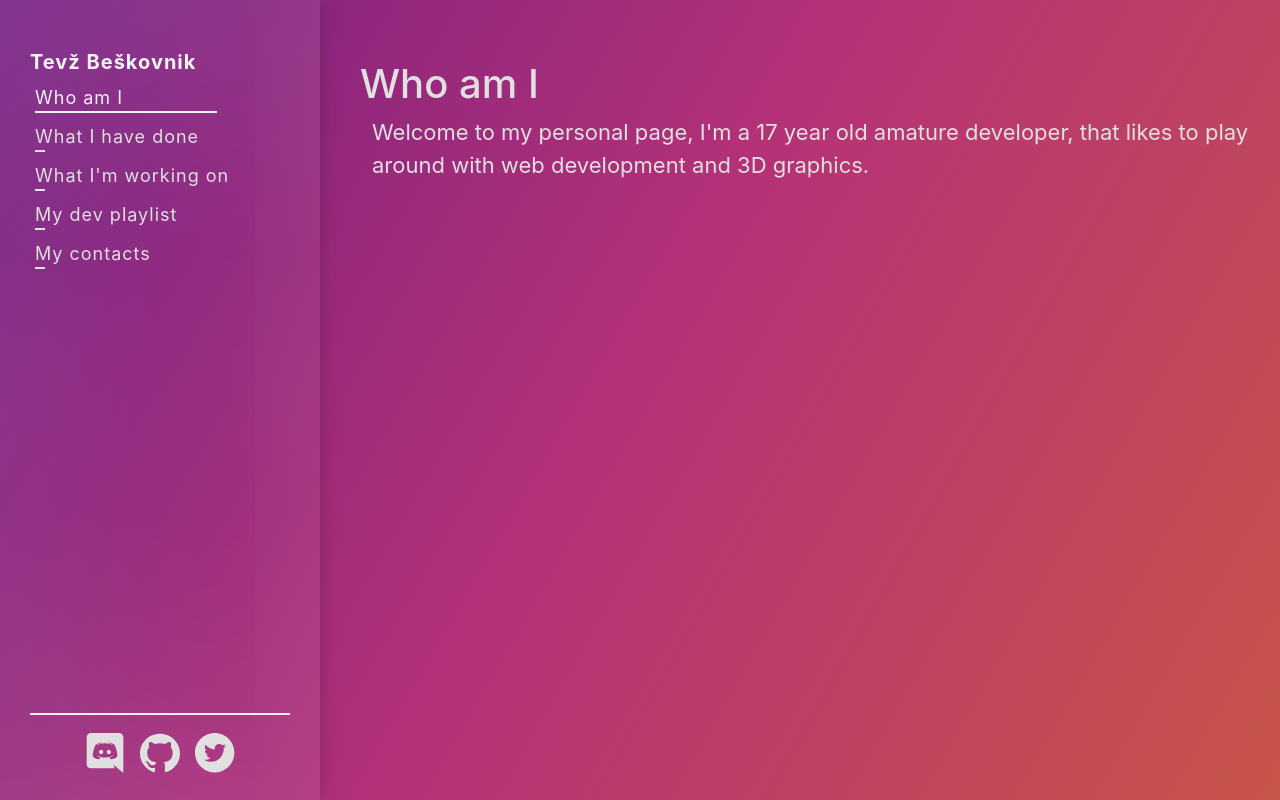
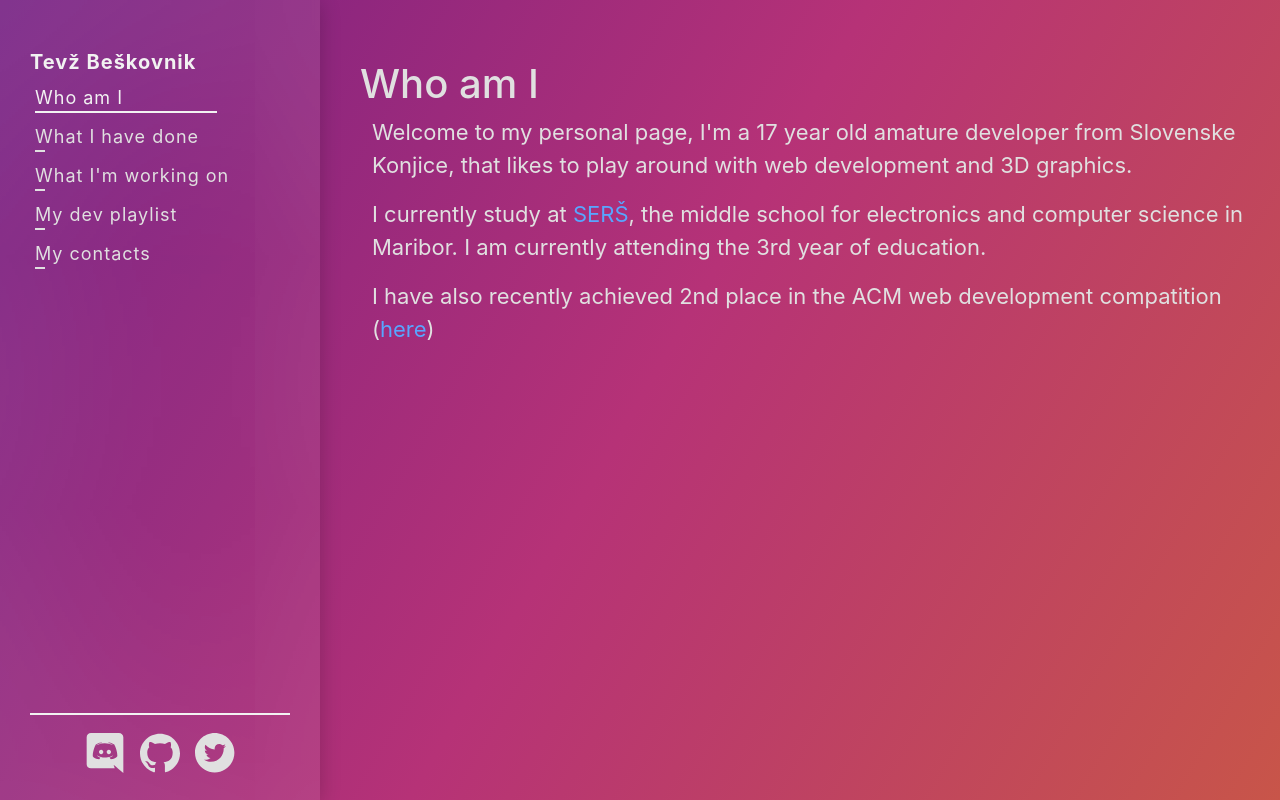
Before and after one commit to Tevz-Beskovnik/zvet.xyz, a React (Create React App) app: page / in a window 1280 px wide. Built offline with nearby package versions, Linux system fonts and the light colour scheme.

Commit message:
update contatcts and home
added more info about myself in contatcs and homepage

```diff
--- a/src/pages/Contacts.js
+++ b/src/pages/Contacts.js
@@ -1,3 +1,4 @@
+import { Link } from "react-router-dom";
 import styled from "styled-components";
 
 function Contacts(){
@@ -9,6 +10,11 @@ function Contacts(){
             <InfoCont>
                 <Info>
                     You can get in touch with me on my <Link href="mailto: tevz.beskovnik@gmail.com">email</Link> or add me on my <Contact onClick={() => {navigator.clipboard.writeText("Z V E T#0952")}}>discord</Contact> or reach out trough any of the other linked platforms in the navbar.
+                </Info>
+                <Info>
+                    Here are some people that I, get advice from, collaborate with, and talk to:<br/>
+                    <WLink href="https://quantumly.dev/presence">Nejc Drobnič</WLink>,<br/>
+                    <WLink href="https://premlez.com/">Premlez</WLink>
                 </Info>
             </InfoCont>
         </div>
@@ -48,7 +54,8 @@ const Contact = styled.button`
     }
 `;
 
-const Link = styled.a`
+const WLink = styled.a`
+    margin-left: 10px;
     color: #58a6ff;
 
     &:hover{
--- a/src/pages/Home.js
+++ b/src/pages/Home.js
@@ -8,7 +8,13 @@ function Doing(){
             </TitleHead>
             <InfoCont>
                 <Info>
-                    Welcome to my personal page, I'm a 17 year old amature developer, that likes to play around with web development and 3D graphics.
+                    Welcome to my personal page, I'm a 17 year old amature developer from Slovenske Konjice, that likes to play around with web development and 3D graphics.
+                </Info>
+                <Info>
+                    I currently study at <Link href="https://sers.si/">SERŠ</Link>, the middle school for electronics and computer science in Maribor. I am currently attending the 3rd year of education.
+                </Info>
+                <Info>
+                    I have also recently achieved 2nd place in the ACM web development compatition (<Link href="http://rtk.ijs.si/2021/rezultati.html#web">here</Link>)
                 </Info>
             </InfoCont>
         </div>
@@ -29,4 +35,13 @@ const Info = styled.p`
     font-color: #f2f2f2;
 `;
 
+const Link = styled.a`
+    color: #58a6ff;
+
+    &:hover{
+        color: #58a6ff;
+        text-decoration: underline;
+    }
+`;
+
 export default Doing;
```
